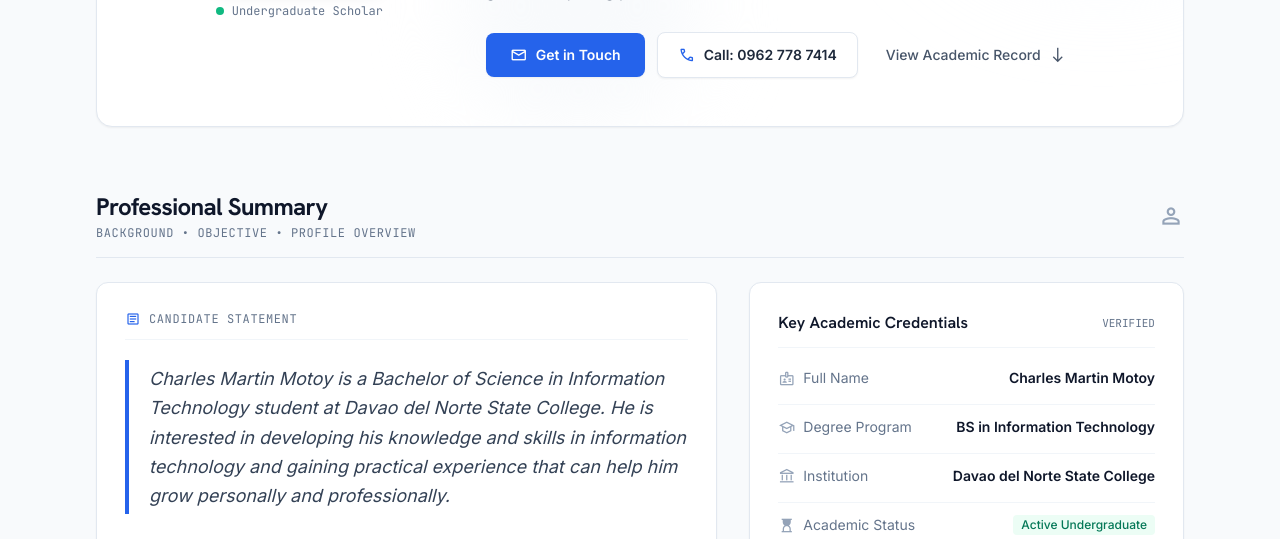
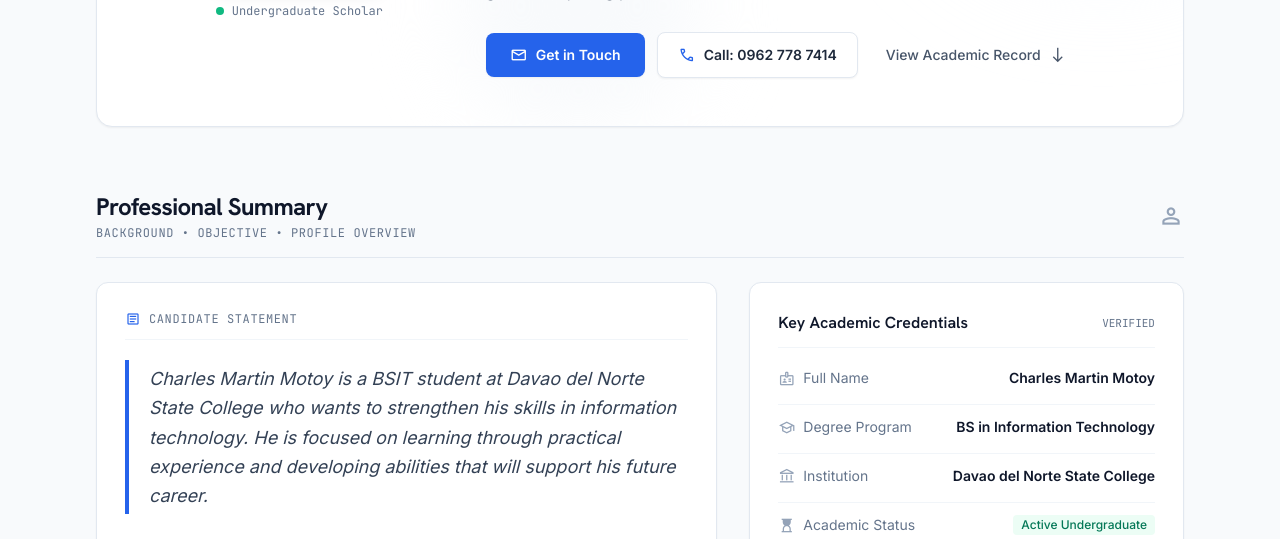
Before and after one commit to charlesmartin122/my-1st-repo-task-3, a plain HTML site: page index.html in a window 1280 px wide. Shown: the part 409-948 px from the top of the page. Drawn offline with nearby package versions, Linux system fonts and the light colour scheme.

Commit message:
Update About Me - branch B

```diff
--- a/index.html
+++ b/index.html
@@ -289,11 +289,11 @@
               <blockquote
                 class="text-slate-700 text-lg leading-relaxed border-l-4 border-accent pl-5 py-1 italic font-normal"
               >
-                Charles Martin Motoy is a Bachelor of Science in Information
-                Technology student at Davao del Norte State College. He is
-                interested in developing his knowledge and skills in information
-                technology and gaining practical experience that can help him
-                grow personally and professionally.
+                Charles Martin Motoy is a BSIT student at Davao del Norte State
+                College who wants to strengthen his skills in information
+                technology. He is focused on learning through practical
+                experience and developing abilities that will support his future
+                career.
               </blockquote>
               <div class="pt-2 flex flex-wrap gap-2">
                 <span
```
